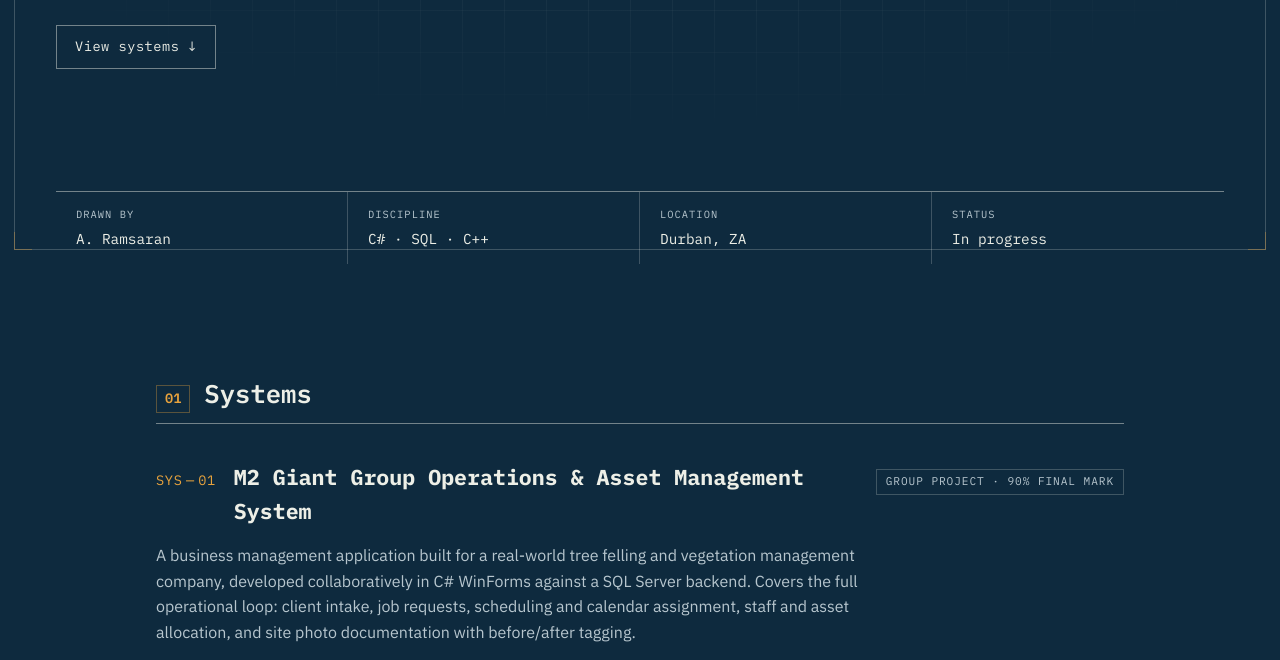
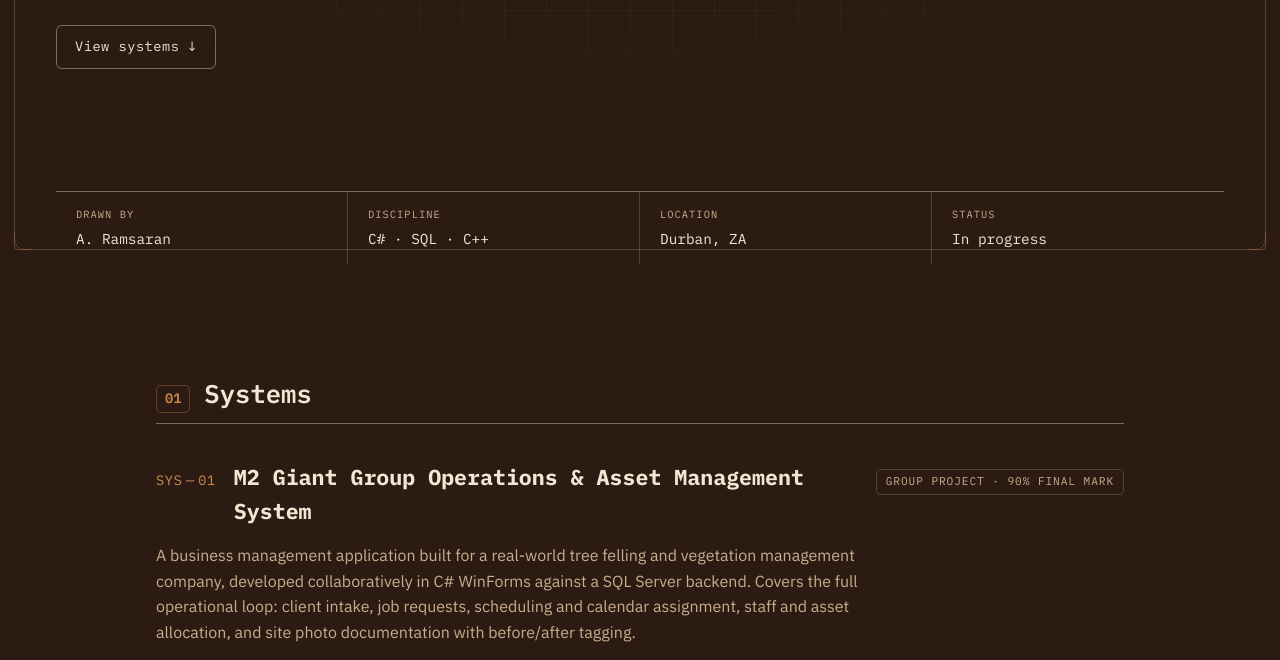
Before and after one commit to Ash2218/Ash2218.github.io, a plain HTML site: page index.html in a window 1280 px wide. Shown: the part 536-1196 px from the top of the page. Drawn offline with Linux system fonts and the light colour scheme.

Commit message:
changed style

```diff
--- a/style.css
+++ b/style.css
@@ -1,13 +1,13 @@
 :root {
-  --ink-deep: #0E2A3E;
-  --ink-panel: #123249;
-  --ink-panel-2: #16405C;
-  --paper: #EDEFE7;
-  --paper-dim: #B7C6CE;
-  --line: rgba(237, 239, 231, 0.22);
-  --line-strong: rgba(237, 239, 231, 0.45);
-  --signal: #E8A33D;
-  --signal-dim: rgba(232, 163, 61, 0.35);
+  --ink-deep: #2B1B12;
+  --ink-panel: #3E2723;
+  --ink-panel-2: #4E342E;
+  --paper: #F5E6D3;
+  --paper-dim: #C9AD8E;
+  --line: rgba(245, 230, 211, 0.20);
+  --line-strong: rgba(245, 230, 211, 0.40);
+  --signal: #CD8B4E;
+  --signal-dim: rgba(205, 139, 78, 0.35);
 
   --font-mono: 'IBM Plex Mono', 'Courier New', monospace;
   --font-sans: 'IBM Plex Sans', -apple-system, BlinkMacSystemFont, sans-serif;
@@ -34,6 +34,7 @@ a { color: var(--signal); }
   position: fixed;
   inset: 14px;
   border: 1px solid var(--line);
+  border-radius: 10px;
   pointer-events: none;
   z-index: 50;
 }
@@ -42,6 +43,7 @@ a { color: var(--signal); }
   width: 18px;
   height: 18px;
   border: 1px solid var(--signal-dim);
+  border-radius: 4px;
 }
 .corner.tl { top: -1px; left: -1px; border-right: none; border-bottom: none; }
 .corner.tr { top: -1px; right: -1px; border-left: none; border-bottom: none; }
@@ -134,6 +136,7 @@ a { color: var(--signal); }
   text-decoration: none;
   color: var(--paper);
   border: 1px solid var(--line-strong);
+  border-radius: 6px;
   padding: 10px 18px;
   transition: border-color 0.2s ease, color 0.2s ease;
 }
@@ -201,6 +204,7 @@ section {
   font-size: 0.85rem;
   color: var(--signal);
   border: 1px solid var(--signal-dim);
+  border-radius: 5px;
   padding: 2px 8px;
 }
 
@@ -249,6 +253,7 @@ section {
   letter-spacing: 0.08em;
   color: var(--paper-dim);
   border: 1px solid var(--line);
+  border-radius: 5px;
   padding: 3px 9px;
   white-space: nowrap;
 }
@@ -278,6 +283,7 @@ section {
   letter-spacing: 0.03em;
   color: var(--paper);
   border: 1px solid var(--line-strong);
+  border-radius: 5px;
   padding: 4px 10px;
 }
 
```
